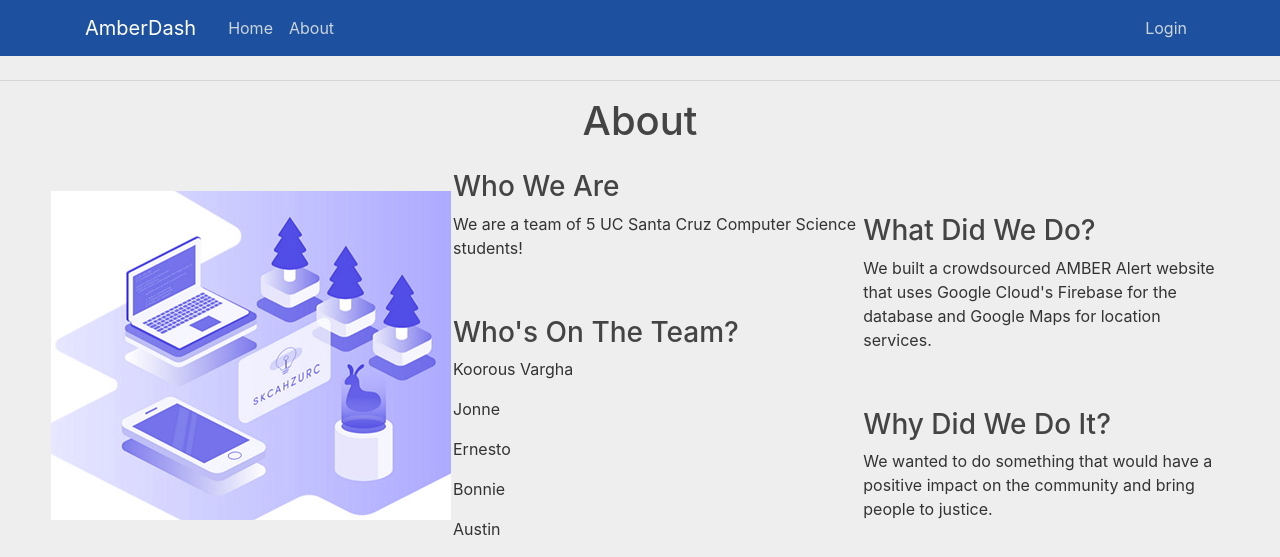
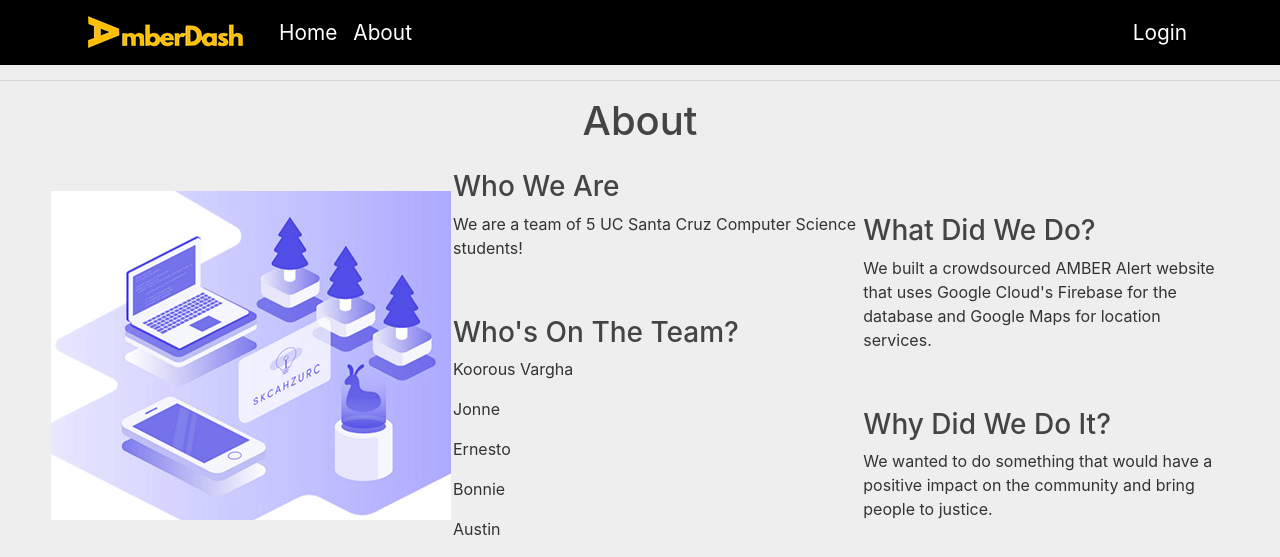
Before and after one commit to ajyuan/Amber-Alert-License-Plate-Scanner, a Flask app: page /about in a window 1280 px wide. Shown: the top 557 px of the page. Run offline with Flask 2, Linux system fonts and the light colour scheme; some libraries are stand-ins or nearby versions.

Commit message:
Added new logo

```diff
--- a/app/static/main.css
+++ b/app/static/main.css
@@ -22,15 +22,20 @@ ul {
 }
 
 .bg-steel {
-  background-color: #1d51a0;
+  background-color: black;
+}
+
+.hide {
+  color: white;
 }
 
 .site-header .navbar-nav .nav-link {
-  color: #cbd5db;
+  font-size: 130%;
+  color: white;
 }
 
 .site-header .navbar-nav .nav-link:hover {
-  color: #ffffff;
+  color: #ffbf00;
 }
 
 .site-header .navbar-nav .nav-link.active {
--- a/app/templates/base.html
+++ b/app/templates/base.html
@@ -19,7 +19,7 @@
         <header class="site-header">
             <nav class="navbar navbar-expand-md navbar-dark bg-steel fixed-top">
               <div class="container">
-                <a class="navbar-brand mr-4" href="/">AmberDash</a>
+                <a class="navbar-brand mr-4" href="/"><img src="static/amberalert.png"> </a>
                 <button class="navbar-toggler" type="button" data-toggle="collapse" data-target="#navbarToggle" aria-controls="navbarToggle" aria-expanded="false" aria-label="Toggle navigation">
                 <span class="navbar-toggler-icon"></span>
                 </button>
--- a/app/templates/index.html
+++ b/app/templates/index.html
@@ -33,8 +33,12 @@
               <td style="width:20%">
                 <p align="left" class="article-content warning"><b>Seen: {{ post.time_difference }} ago </b></p>
                 <p align="left" class="article-content"><b>Vehicle Information</b></p>
+                <p align="left" class="article-content">License Plate: {{ post.AmberAlert.vehicle_information.license_plate }} </p>
                 <p align="left" class="article-content">Color: {{ post.AmberAlert.vehicle_information.color }} </p>
-                <p align="left" class="article-content">License Plate: {{ post.AmberAlert.vehicle_information.license_plate }} </p>
+                <p align="left" class="article-content">Make: {{ post.AmberAlert.vehicle_information.car_brand }} </p>
+                <p align="left" class="article-content">Model: {{ post.AmberAlert.vehicle_information.car_model }} </p>
+                <p align="left" class="article-content hide"> .</p>
+                <p align="left" class="article-content hide"> .</p>
               </td>
 
 
```
Also changed, not shown: app.db, app/static/amberalert.png (added).
